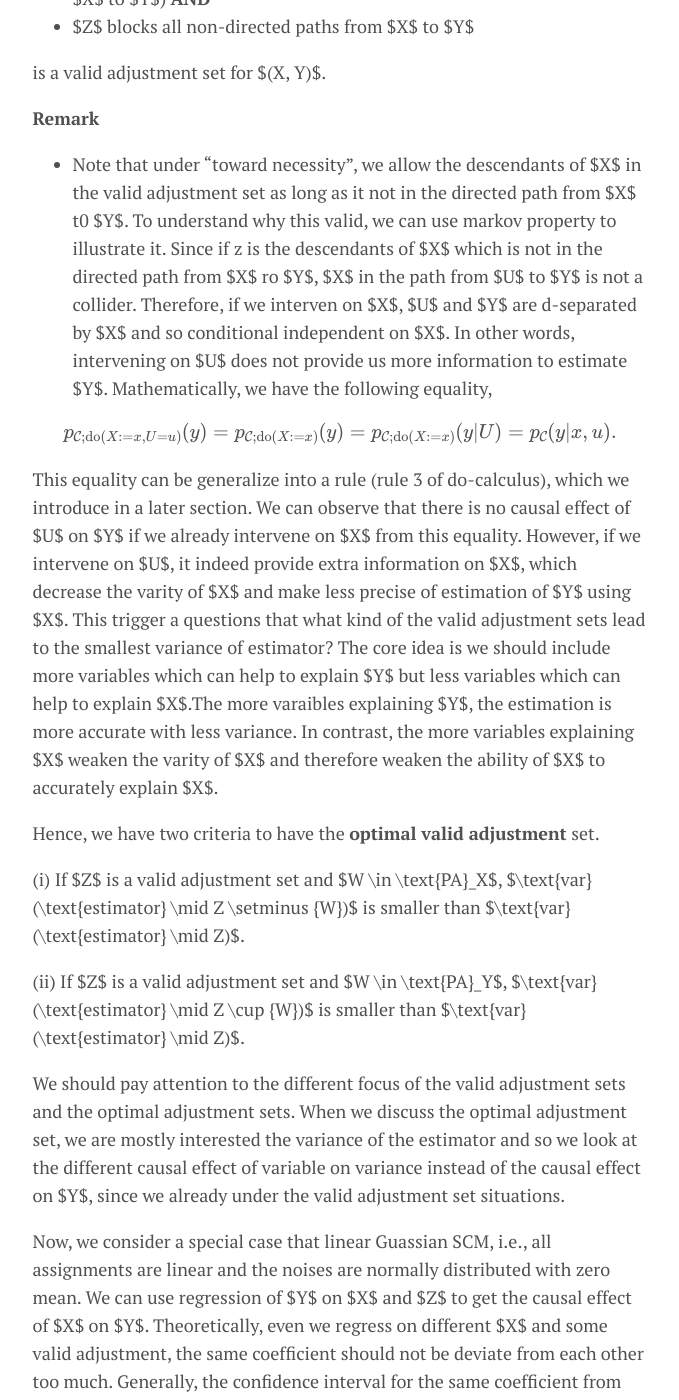
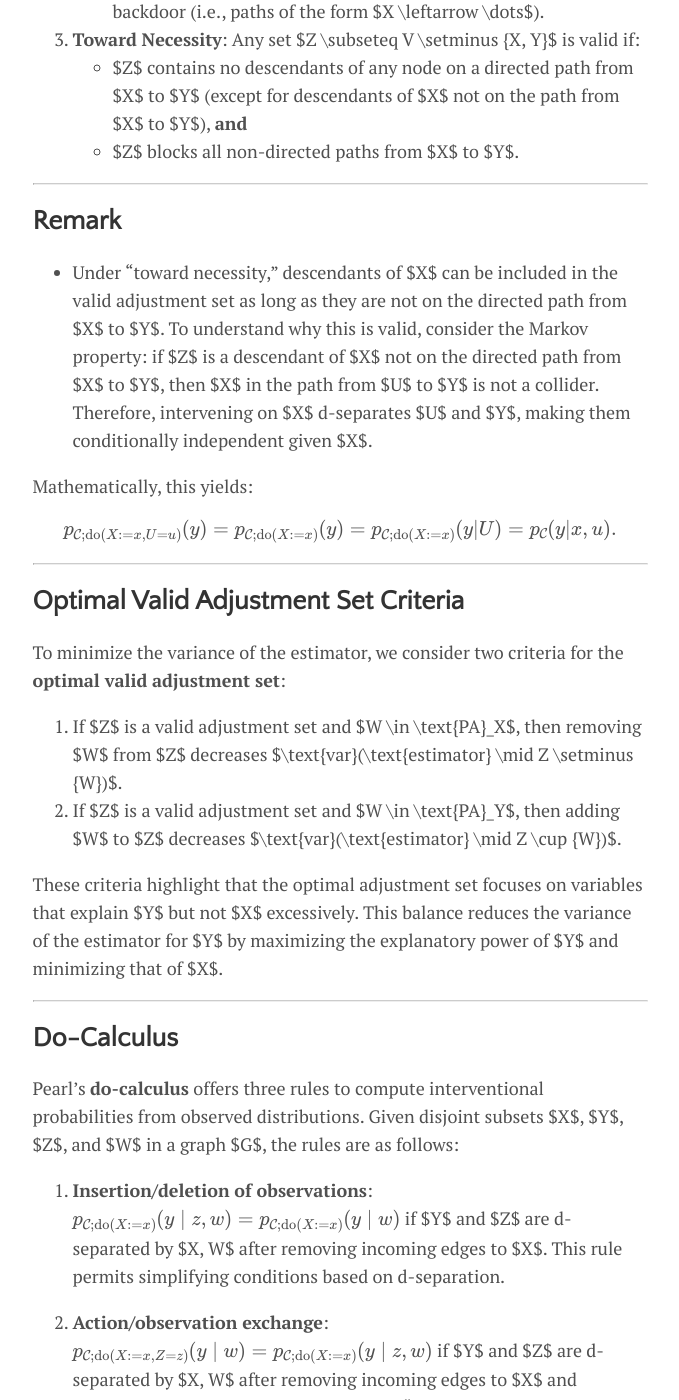
Before and after one commit to catty-halsey/catty-halsey.github.io, a Jekyll site: the page built from _posts/2024-11-11-Valid adjustment.md, in a window 1280 px wide and 1400 px high, scrolled down 1800 px. Shown: the whole window, without its empty margins (300-979 px from the left). Built offline with Jekyll 4.4.1, drawn with Linux system fonts in a browser that asks for light colours; formulas are drawn with MathJax 3; some of the changed text lies outside the part shown.

Commit message:
Update 2024-11-11-Valid adjustment.md

```diff
--- a/_posts/2024-11-11-Valid adjustment.md
+++ b/_posts/2024-11-11-Valid adjustment.md
@@ -10,105 +10,95 @@ tags: [documentation, sample]
 - [Valid adjustment set](#Valid-adjustment-set)
 - [Do-Calculus](#Do-Calculus)
 
-## Motivation of constructing valid adjustment set
-In general, the conditional probability is different from the probability under intervention. For example, assume we have a SCM with a DAG as following
+## Motivation for Constructing Valid Adjustment Sets
+In general, the conditional probability $P(Y \mid X)$ differs from the probability under intervention. To illustrate this, consider an SCM with a DAG structured as follows:
 
 $$
 \begin{align}
-&X \rightarrow Y\\
-&X=N_X\\
-&Y=X+N_Y\\
+&X \rightarrow Y,\\
+&X = N_X,\\
+&Y = X + N_Y,
 \end{align}
 $$
 
-where $N_X, N_Y$ are idependent standard normal noise.
+where $N_X$ and $N_Y$ are independent standard normal noise.
 
-Then, the probability of $Y$ conditional on $X$ is different from the probablity of $Y$ intervening on $X$. The difference arises from the nature of intervention. Intervention on $X$ only removes the incoming edges of $X$.i.e., the edges from the parents of $X$. Therefore, if we intervene on children of $X$, it does not effect the distribution of $X$. However, the conditional distribution is a two-direction effects. More specific, the conditional distribution $X$ on $Y$ are differ from the distribution of $X$  as long as existing an edge between $X$ and $Y$. In particular, if $X$ is a source node, they the distribution of any variable conditional on X is same as intervening on X.
+In this case, the conditional probability $P(Y \mid X)$ is distinct from the interventional probability $P(Y \mid \text{do}(X))$. This difference stems from the nature of intervention. An intervention on $X$ removes only the incoming edges of $X$—that is, the edges from $X$'s parent nodes. Therefore, if we intervene on $X$'s children, the distribution of $X$ remains unaffected. In contrast, conditional distributions involve two-direction effects: conditioning on $Y$ affects $X$ whenever a directed edge exists between them.
 
-Can we construct some conditions which allow us to make the intervention distribution equal the conditional distribution? The answer is yes. Judea Pearl proposed the valid adjustment set to allow us to write the intervention distribution into the conditional distribution.
+In particular, if $X$ is a source node, the conditional distribution of any variable on $X$ aligns with its distribution under intervention on $X$. This naturally raises the question: **Under what conditions can we make the intervention distribution equal to the conditional distribution?**
 
-## Valid adjustment set
+Judea Pearl proposed the concept of a **valid adjustment set**, which allows us to equate the intervention distribution to the conditional distribution.
 
-Consider an SCM $\mathcal{C}$ over nodes $V$ and let $Y \notin PA_X$. We call a set $Z \subseteq V \setminus \{X, Y\}$ a **valid adjustment** set for the ordered pair $(X, Y)$ if
+---
+
+## Valid Adjustment Set
+
+Consider an SCM $\mathcal{C}$ over nodes $V$, where $Y \notin PA_X$. We define a set $Z \subseteq V \setminus \{X, Y\}$ as a **valid adjustment** set for the ordered pair $(X, Y)$ if
 
 $$
 p_{\mathcal{C}; \text{do}(X := x)}(y) = \sum_{z} p_{\mathcal{C}}(y \mid x, z) \, p_{\mathcal{C}}(z).
 $$
 
-This construction is essentially block all the indirect effects/paths from $X$ to $Y$. In other words, we make the $X$ to be a source node under the conditional on the valid adjustment set.
+This equation effectively means that conditioning on $Z$ “blocks” all indirect paths from $X$ to $Y$, thus isolating the causal effect of $X$ on $Y$. In other words, conditioning on the valid adjustment set $Z$ makes $X$ behave like a source node with respect to $Y$.
 
-This contruction idea can be generalize into three criteria:
+---
 
-(i) **"Parent adjustment"**: $Z := PA_X$ is a valid adjustment set for $(X, Y)$.
+## Construction Ideas
 
-(ii) **"Backdoor criterion"**: Any $Z \subseteq V \setminus \{X, Y\}$ with
-- $Z$ contains no descendant of $X$ **AND**
-- $Z$ blocks all paths from $X$ to $Y$ entering $X$ through the backdoor (paths of the form $X \leftarrow \dots$)
+This construction generalizes into three criteria for a valid adjustment set:
 
-is a valid adjustment set for $(X, Y)$.
+1. **Parent Adjustment**: Setting $Z := PA_X$ forms a valid adjustment set for $(X, Y)$.
 
-(iii) **"Toward necessity"**: Any $Z \subseteq V \setminus \{X, Y\}$ with
-- $Z$ contains no descendant of any node on a directed path from $X$ to $Y$ (except for descendants of $X$ that are not on a directed path from $X$ to $Y$) **AND**
-- $Z$ blocks all non-directed paths from $X$ to $Y$
+2. **Backdoor Criterion**: Any set $Z \subseteq V \setminus \{X, Y\}$ is a valid adjustment set if:
+   - $Z$ contains no descendants of $X$, **and**
+   - $Z$ blocks all paths from $X$ to $Y$ that enter $X$ through a backdoor (i.e., paths of the form $X \leftarrow \dots$).
 
-is a valid adjustment set for $(X, Y)$.
+3. **Toward Necessity**: Any set $Z \subseteq V \setminus \{X, Y\}$ is valid if:
+   - $Z$ contains no descendants of any node on a directed path from $X$ to $Y$ (except for descendants of $X$ not on the path from $X$ to $Y$), **and**
+   - $Z$ blocks all non-directed paths from $X$ to $Y$.
 
-**Remark**
-- Note that under "toward necessity", we allow the descendants of $X$ in the valid adjustment set as long as it not in the directed path from $X$ t0 $Y$. To understand why this valid, we can use markov property to illustrate it. Since if z is the descendants of $X$ which is not in the directed path from $X$ ro $Y$, $X$ in the path from $U$ to $Y$ is not a collider. Therefore, if we interven on $X$, $U$ and $Y$ are d-separated by $X$ and so conditional independent on $X$. In other words, intervening on $U$ does not provide us more information to estimate $Y$. Mathematically, we have the following equality,
+---
+
+## Remark
+- Under “toward necessity,” descendants of $X$ can be included in the valid adjustment set as long as they are not on the directed path from $X$ to $Y$. To understand why this is valid, consider the Markov property: if $Z$ is a descendant of $X$ not on the directed path from $X$ to $Y$, then $X$ in the path from $U$ to $Y$ is not a collider. Therefore, intervening on $X$ d-separates $U$ and $Y$, making them conditionally independent given $X$.
+
+Mathematically, this yields:
 
 $$
 p_{\mathcal{C}; \text{do}(X := x, U=u)}(y) = p_{\mathcal{C}; \text{do}(X := x)}(y) = p_{\mathcal{C}; \text{do}(X := x)}(y|U) = p_{\mathcal{C}}(y|x,u) .
 $$
 
-This equality can be generalize into a rule (rule 3 of do-calculus), which we introduce in a later section. We can observe that there is no causal effect of $U$ on $Y$ if we already intervene on $X$ from this equality. However, if we intervene on $U$, it indeed provide extra information on $X$, which decrease the varity of $X$ and make less precise of estimation of $Y$ using $X$. This trigger a questions that what kind of the valid adjustment sets lead to the smallest variance of estimator? The core idea is we should include more variables which can help to explain $Y$ but less variables which can help to explain $X$.The more varaibles explaining $Y$, the estimation is more accurate with less variance. In contrast, the more variables explaining $X$ weaken the varity of $X$ and therefore weaken the ability of $X$ to accurately explain $X$.
+---
 
-Hence, we have two criteria to have the **optimal valid adjustment** set.
+## Optimal Valid Adjustment Set Criteria
 
-(i) If $Z$ is a valid adjustment set and $W \in \text{PA}_X$, $\text{var}(\text{estimator} \mid Z \setminus \{W\})$ is smaller than $\text{var}(\text{estimator} \mid Z)$.
+To minimize the variance of the estimator, we consider two criteria for the **optimal valid adjustment set**:
 
-(ii) If $Z$ is a valid adjustment set and $W \in \text{PA}_Y$, $\text{var}(\text{estimator} \mid Z \cup \{W\})$ is smaller than $\text{var}(\text{estimator} \mid Z)$.
+1. If $Z$ is a valid adjustment set and $W \in \text{PA}_X$, then removing $W$ from $Z$ decreases $\text{var}(\text{estimator} \mid Z \setminus \{W\})$.
+2. If $Z$ is a valid adjustment set and $W \in \text{PA}_Y$, then adding $W$ to $Z$ decreases $\text{var}(\text{estimator} \mid Z \cup \{W\})$.
 
-We should pay attention to the different focus of the valid adjustment sets and the optimal adjustment sets. When we discuss the optimal adjustment set, we are mostly interested the variance of the estimator and so we look at the different causal effect of variable on variance instead of the causal effect on $Y$, since we already under the valid adjustment set situations.
+These criteria highlight that the optimal adjustment set focuses on variables that explain $Y$ but not $X$ excessively. This balance reduces the variance of the estimator for $Y$ by maximizing the explanatory power of $Y$ and minimizing that of $X$.
 
-Now, we consider a special case that linear Guassian SCM, i.e., all assignments are linear and the noises are normally distributed with zero mean. We can use regression of $Y$ on $X$ and $Z$ to get the causal effect of $X$ on $Y$. Theoretically, even we regress on different $X$ and some valid adjustment, the same coefficient should not be deviate from each other too much. Generally, the confidence interval for the same coefficient from different regressions (if the regression still regress on $X$ and some valid adjustment set) should agree on the confidence interval. Otherwise, it implies there is some mispecification in the DAG. eg. the wrong valid adjustment set and the wrong edge between the nodes. Recall the confidence interval of the regression coefficients from [here](https://catty-halsey.github.io/Multiple-regression#Uniqueness-of-Estimatied-Beta-in-Multiple-Linear-Regression).
-
-
-
-
+---
 
 ## Do-Calculus
 
-In many real-world scenarios, causal models have hidden confounders that affect both the treatment $X$ and the outcome $Y$. This makes it difficult, or even impossible, to find a straightforward adjustment set that would satisfy the backdoor criterion. Pearl has developed the so-called do-calculus that consists
-of three rules, which helps to compute the probability under intervention from the observation distribution. Pearl proved that all identifiable intervention distributions can be computed by an iterative application of these three rules.
+Pearl’s **do-calculus** offers three rules to compute interventional probabilities from observed distributions. Given disjoint subsets $X$, $Y$, $Z$, and $W$ in a graph $G$, the rules are as follows:
 
-Given a graph $G$ and disjoint subsets $X, Y, Z,$ and $W$, we have:
+1. **Insertion/deletion of observations**:
+   $$ p_{\mathcal{C};\text{do}(X := x)}(y \mid z, w) = p_{\mathcal{C};\text{do}(X := x)}(y \mid w) $$
+   if $Y$ and $Z$ are d-separated by $X, W$ after removing incoming edges to $X$. This rule permits simplifying conditions based on d-separation.
 
-(i). **Insertion/deletion of observations**:
+2. **Action/observation exchange**:
+   $$ p_{\mathcal{C};\text{do}(X := x, Z = z)}(y \mid w) = p_{\mathcal{C};\text{do}(X := x)}(y \mid z, w) $$
+   if $Y$ and $Z$ are d-separated by $X, W$ after removing incoming edges to $X$ and outgoing edges from $Z$. This rule helps “swap” action and observation as needed.
 
-$$
-p_{C;\text{do}(X := x)}(y \mid z, w) = p_{C;\text{do}(X := x)}(y \mid w)
-$$
+3. **Insertion/deletion of actions**:
+   $$ p_{\mathcal{C};\text{do}(X := x, Z = z)}(y \mid w) = p_{\mathcal{C};\text{do}(X := x)}(y \mid w) $$
+   if $Y$ and $Z$ are d-separated by $X, W$ after removing all edges into $X$ and $Z(W)$. Here, $Z(W)$ represents nodes in $Z$ that aren’t ancestors of any node in $W$.
 
-   if $Y$ and $Z$ are d-separated by $X, W$ in a graph where incoming edges in $X$ have been removed.
+## References
 
-(ii). **Action/observation exchange**:
-
-$$
-p_{C;\text{do}(X := x, Z = z)}(y \mid w) = p_{C;\text{do}(X := x)}(y \mid z, w)
-$$
-
-   if $Y$ and $Z$ are d-separated by $X, W$ in a graph where incoming edges in $X$ and outgoing edges from $Z$ have been removed.
-
-(iii). **Insertion/deletion of actions**:
-
-$$
-p_{C;\text{do}(X := x, Z = z)}(y \mid w) = p_{C;\text{do}(X := x)}(y \mid w)
-$$
-
-   if $Y$ and $Z$ are d-separated by $X, W$ in a graph where incoming edges in $X$ and $Z(W)$ have been removed. Here, $Z(W)$ is the subset of nodes in $Z$ that are not ancestors of any node in $W$ in a graph that is obtained from $G$ after removing all edges into $X$.
-
-   ## References
-
-- Pearl, J. *Causality: Models, Reasoning, and Inference*. Cambridge University Press, 2009.
-- Spirtes, P., Glymour, C., Scheines, R. *Causation, Prediction, and Search*. MIT Press, 2000.
-- Peters, J., Janzing, D., & Schölkopf, B. *Elements of Causal Inference: Foundations and Learning Algorithms*. MIT Press, 2017.
+- Pearl, J. Causality: Models, Reasoning, and Inference. Cambridge University Press, 2009.
+- Spirtes, P., Glymour, C., Scheines, R. Causation, Prediction, and Search. MIT Press, 2000.
+- Peters, J., Janzing, D., & Schölkopf, B. Elements of Causal Inference: Foundations and Learning Algorithms. MIT Press, 2017.
```
